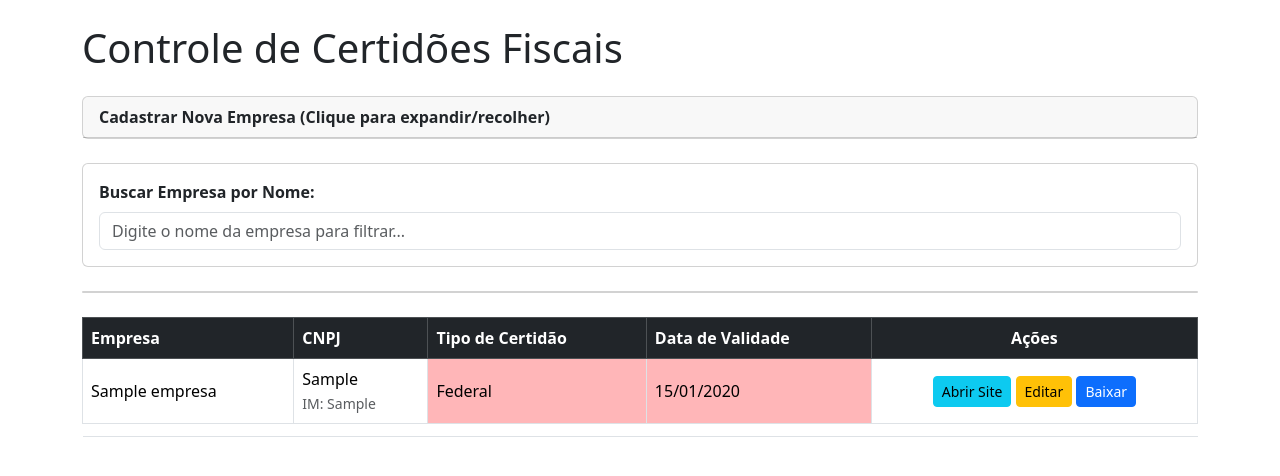
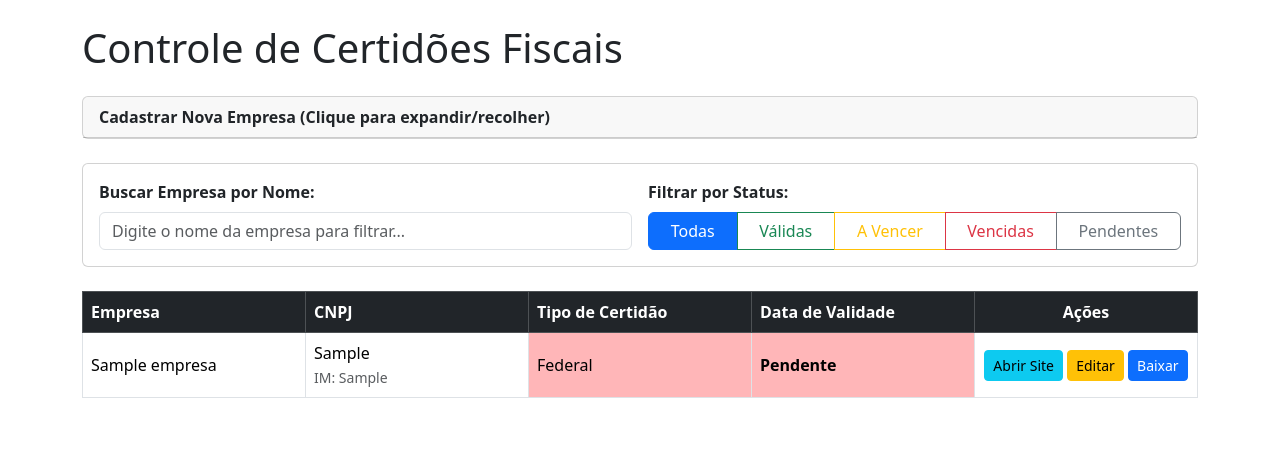
Before and after one commit to nicolasaoliveira1/CertidoesPython, a Flask app: page / in a window 1280 px wide. Shown: the part 56-532 px from the top of the page. Run offline with Flask 3, Linux system fonts and the light colour scheme; tables that the repository leaves empty hold one stand-in row (values such as "Sample post").

Commit message:
altera layout da tabela para fixo, aproveitando mais espaço. adiciona filtro de status de validade das certidoes. adiciona automação do preenchimento do cnpj, abrindo automaticamente o site especificado em automation.py

```diff
--- a/app/routes.py
+++ b/app/routes.py
@@ -1,16 +1,45 @@
-from flask import render_template, Blueprint, request, redirect, url_for, flash
+from selenium.webdriver.support.ui import WebDriverWait
+from selenium.webdriver.support import expected_conditions as EC
+from selenium.common.exceptions import TimeoutException
+from selenium import webdriver
+from selenium.webdriver.chrome.service import Service as ChromeService
+from webdriver_manager.chrome import ChromeDriverManager
+from selenium.webdriver.common.by import By
+from selenium.webdriver.chrome.options import Options
+from app.automation import SITES_CERTIDOES
+from flask import render_template, Blueprint, request, redirect, url_for, flash, jsonify
 from app import db
 from app.models import Empresa, Certidao, TipoCertidao, StatusEspecial
-from datetime import datetime
+from datetime import date, datetime, timedelta
+import time
 #esqueleto do routes para rodar a criação do banco, rotas serão definidas aqui posteriormente
 
 bp = Blueprint('main', __name__)
 
 @bp.route('/')
 def dashboard():
-    empresas = Empresa.query.order_by(Empresa.id).all()
+    status_filtro = request.args.get('status', 'todas', type=str)
+    query = db.session.query(Empresa).distinct()
 
-    return render_template('dashboard.html', empresas=empresas)
+    if status_filtro != 'todas':
+        query = query.join(Certidao)
+
+    hoje = date.today()
+
+    if status_filtro == 'validas':
+        query = query.filter(Certidao.data_validade > (hoje + timedelta(days=15)))
+    elif status_filtro == 'a_vencer':
+        query = query.filter(Certidao.data_validade.between(hoje, hoje + timedelta(days=15)))
+    elif status_filtro == 'vencidas':
+        query = query.filter(
+            (Certidao.data_validade < hoje) & (Certidao.status_especial == None)
+        )
+    elif status_filtro == 'pendentes':
+        query = query.filter(Certidao.status_especial == StatusEspecial.PENDENTE)
+
+    empresas = query.order_by(Empresa.id).all()
+
+    return render_template('dashboard.html', empresas=empresas, status_filtro=status_filtro)
 
 @bp.route('/empresa/adicionar', methods=['POST'])
 def adicionar_empresa():
@@ -87,3 +116,133 @@ def marcar_pendente(certidao_id):
         flash(f'Erro ao marcar como pendente: {e}', 'danger')
 
     return redirect(url_for('main.dashboard'))
+
+# @bp.route('/certidao/abrir_site/<int:certidao_id>')
+# def abrir_site_certidao(certidao_id):
+#     certidao = Certidao.query.get_or_404(certidao_id)
+#     tipo_certidao_chave = certidao.tipo.name
+#     info_site = SITES_CERTIDOES.get(tipo_certidao_chave, {})
+
+#     if not info_site or info_site.get('url') == '#':
+#         flash(f'Automação para a certidão {certidao.tipo.value} ainda não implementada.', 'warning')
+#         return redirect(url_for('main.dashboard'))
+
+#     cnpj_limpo = ''.join(filter(str.isdigit, certidao.empresa.cnpj))
+#     driver = None
+#     try:
+#         print("--- INICIANDO AUTOMAÇÃO ---")
+#         chrome_options = Options()
+#         chrome_options.add_argument("--incognito")
+#         chrome_options.add_argument("--start-maximized")
+
+#         driver = webdriver.Chrome(service=ChromeService(ChromeDriverManager().install()), options=chrome_options)
+
+#         print(f"1. Acessando a URL: {info_site['url']}")
+#         driver.get(info_site['url'])
+
+#         # Uma espera generosa de 20 segundos para dar tempo à página de "desenhar" seus elementos.
+#         wait = WebDriverWait(driver, 20)
+
+#         # A lógica sequencial que já funciona para os outros sites, agora funcionará para a Federal.
+
+#         if info_site.get('pre_fill_click_id'):
+#             print("Procurando pelo botão de clique prévio...")
+#             click_by_map = {'id': By.ID, 'css_selector': By.CSS_SELECTOR}
+#             click_by = click_by_map.get(info_site['pre_fill_click_by'])
+#             if click_by:
+#                 botao_inicial = wait.until(EC.element_to_be_clickable((click_by, info_site['pre_fill_click_id'])))
+#                 botao_inicial.click()
+#                 print("SUCESSO! Botão clicado.")
+#                 time.sleep(2)
+
+#         if info_site.get('cnpj_field_id') and info_site.get('by'):
+#             print("Procurando pelo campo do CNPJ...")
+#             field_by_map = {'id': By.ID, 'name': By.NAME}
+#             field_by = field_by_map.get(info_site.get('by'))
+#             if field_by:
+#                 # O WebDriverWait vai pacientemente esperar o <input name="niContribuinte"> aparecer.
+#                 campo_cnpj = wait.until(EC.visibility_of_element_located((field_by, info_site['cnpj_field_id'])))
+#                 campo_cnpj.send_keys(cnpj_limpo)
+#                 print("SUCESSO! CNPJ preenchido.")
+
+#         print("--- AUTOMAÇÃO CONCLUÍDA, AGUARDANDO USUÁRIO ---")
+#         while True:
+#             try:
+#                 driver.window_handles
+#                 time.sleep(1)
+#             except:
+#                 break
+
+#     except Exception as e:
+#         print(f"!!!!!!!!!! ERRO NO SELENIUM !!!!!!!!!!\n{e}")
+#         if driver:
+#             driver.quit()
+#         return jsonify({"status": "error", "message": "Ocorreu um erro na automação. Verifique o terminal."}), 500
+
+#     return ('', 204)
+
+@bp.route('/certidao/abrir_site/<int:certidao_id>')
+def abrir_site_certidao(certidao_id):
+    certidao = Certidao.query.get_or_404(certidao_id)
+    tipo_certidao_chave = certidao.tipo.name
+    info_site = SITES_CERTIDOES.get(tipo_certidao_chave, {})
+
+    if not info_site or info_site.get('url') == '#':
+        flash(f'Automação para a certidão {certidao.tipo.value} ainda não implementada.', 'warning')
+        return redirect(url_for('main.dashboard'))
+
+    cnpj_limpo = ''.join(filter(str.isdigit, certidao.empresa.cnpj))
+    driver = None
+    try:
+        print("--- INICIANDO AUTOMAÇÃO ---")
+        chrome_options = Options()
+        chrome_options.add_argument("--incognito")
+        chrome_options.add_argument("--start-maximized")
+
+        driver = webdriver.Chrome(service=ChromeService(ChromeDriverManager().install()), options=chrome_options)
+
+        print(f"1. Acessando a URL: {info_site['url']}")
+        driver.get(info_site['url'])
+
+        wait = WebDriverWait(driver, 20)
+
+        if info_site.get('pre_fill_click_id'):
+            print("Procurando pelo botão de clique prévio...")
+            click_by_map = {'id': By.ID, 'css_selector': By.CSS_SELECTOR}
+            click_by = click_by_map.get(info_site['pre_fill_click_by'])
+            if click_by:
+                botao_inicial = wait.until(EC.element_to_be_clickable((click_by, info_site['pre_fill_click_id'])))
+                botao_inicial.click()
+                print("SUCESSO! Botão clicado.")
+                time.sleep(2)
+
+        if info_site.get('cnpj_field_id') and info_site.get('by'):
+            print("Procurando pelo campo do CNPJ...")
+            # --- ADICIONANDO 'css_selector' AO MAPA ---
+            field_by_map = {'id': By.ID, 'name': By.NAME, 'css_selector': By.CSS_SELECTOR}
+            field_by = field_by_map.get(info_site.get('by'))
+            if field_by:
+                print("Aguardando o campo ficar totalmente interativo...")
+                campo_cnpj = wait.until(EC.element_to_be_clickable((field_by, info_site['cnpj_field_id'])))
+
+                # A ação humana que funciona
+                campo_cnpj.click()
+                campo_cnpj.send_keys(cnpj_limpo)
+
+                print("SUCESSO! CNPJ preenchido.")
+
+        print("--- AUTOMAÇÃO CONCLUÍDA, AGUARDANDO USUÁRIO ---")
+        while True:
+            try:
+                driver.window_handles
+                time.sleep(1)
+            except:
+                break
+
+    except Exception as e:
+        print(f"!!!!!!!!!! ERRO NO SELENIUM !!!!!!!!!!\n{e}")
+        if driver:
+            driver.quit()
+        return jsonify({"status": "error", "message": "Ocorreu um erro na automação. Verifique o terminal."}), 500
+
+    return ('', 204)
--- a/app/templates/base.html
+++ b/app/templates/base.html
@@ -13,6 +13,14 @@
         .status-amarelo .date-cell { background-color: #fffcaa !important; }
         .status-vermelho .date-cell { background-color: #ffb6b8 !important; }
         .status-cinza .date-cell { background-color: #e9ecef !important; }
+
+        .table-fixed-layout {
+            table-layout: fixed;
+        }
+
+        .table-fixed-layout th, .table-fixed-layout td {
+            word-wrap: break-word;
+        }
 
         .collapsible-header{
             cursor: pointer;
@@ -101,6 +109,28 @@
                 }
             });
         }
+            document.addEventListener('DOMContentLoaded', () => {
+            const botoesAbrirSite = document.querySelectorAll('.btn-abrir-site');
+
+            botoesAbrirSite.forEach(botao => {
+                botao.addEventListener('click', function(event) {
+                    event.preventDefault();
+
+                    const url = this.href;
+                    const originalText = this.innerHTML;
+
+                    this.innerHTML = '<span class="spinner-border spinner-border-sm" role="status" aria-hidden="true"></span> Abrindo...';
+                    this.disabled = true;
+
+                    fetch(url)
+                        .catch(error => console.error('Erro ao acionar a automação:', error))
+                        .finally(() => {
+                            this.innerHTML = originalText;
+                            this.disabled = false;
+                        });
+                });
+            });
+        });
     </script>
 </body>
 </html>
--- a/app/templates/dashboard.html
+++ b/app/templates/dashboard.html
@@ -54,43 +54,65 @@
 
 <div class="card mb-4">
     <div class="card-body">
-        <div class="row">
-            <div class="col-md-12">
+        <div class="row g-3 align-items-end">
+
+            <div class="col-md-6">
                 <label for="filtroEmpresa" class="form-label fw-bold">Buscar Empresa por Nome:</label>
                 <input type="search" class="form-control" id="filtroEmpresa"
                        placeholder="Digite o nome da empresa para filtrar...">
             </div>
+
+            <div class="col-md-6">
+                <form method="GET" action="{{ url_for('main.dashboard') }}">
+                    <label class="form-label fw-bold">Filtrar por Status:</label>
+                    <div class="btn-group w-100" role="group">
+                        <button type="submit" name="status" value="todas"
+                                class="btn {% if status_filtro == 'todas' %}btn-primary{% else %}btn-outline-primary{% endif %}">
+                            Todas
+                        </button>
+                        <button type="submit" name="status" value="validas"
+                                class="btn {% if status_filtro == 'validas' %}btn-success{% else %}btn-outline-success{% endif %}">
+                            Válidas
+                        </button>
+                        <button type="submit" name="status" value="a_vencer"
+                                class="btn {% if status_filtro == 'a_vencer' %}btn-warning{% else %}btn-outline-warning{% endif %}">
+                            A Vencer
+                        </button>
+                        <button type="submit" name="status" value="vencidas"
+                                class="btn {% if status_filtro == 'vencidas' %}btn-danger{% else %}btn-outline-danger{% endif %}">
+                            Vencidas
+                        </button>
+                        <button type="submit" name="status" value="pendentes"
+                                class="btn {% if status_filtro == 'pendentes' %}btn-secondary{% else %}btn-outline-secondary{% endif %}">
+                            Pendentes
+                        </button>
+                    </div>
+                </form>
+            </div>
+
         </div>
     </div>
 </div>
-<div class="card mb-4">
-    </div>
 
 <div class="table-responsive">
-    </div>
-
-
-<div class="table-responsive">
-    <table class="table table-bordered align-middle">
+    <table class="table table-bordered align-middle table-fixed-layout">
         <thead class="table-dark">
             <tr>
-                <th>Empresa</th>
-                <th>CNPJ</th>
-                <th>Tipo de Certidão</th>
-                <th>Data de Validade</th>
-                <th class="text-center">Ações</th>
+                <th class="px-2">Empresa</th>
+                <th class="px-2">CNPJ</th>
+                <th class="px-2">Tipo de Certidão</th>
+                <th class="px-2">Data de Validade</th>
+                <th class="text-center px-2">Ações</th>
             </tr>
         </thead>
         <tbody>
     {% for empresa in empresas %}
         {% for certidao in empresa.certidoes.all() %}
-                <tr class="status-{{ certidao.status }}"
-                    data-nome-empresa="{{empresa.nome}}">
+        <tr class="status-{{ certidao.status }}" data-nome-empresa="{{ empresa.nome }}">
             {% if loop.first %}
-                        <td rowspan="{{ empresa.certidoes.count() }}">{{ empresa.nome }}</td>
-                        <td rowspan="{{ empresa.certidoes.count() }}">
+                <td rowspan="{{ empresa.certidoes.count() }}" class="px-2">{{ empresa.nome }}</td>
+                <td rowspan="{{ empresa.certidoes.count() }}" class="px-2">
                     {{ empresa.cnpj }}
-
                     {% if empresa.inscricao_mobiliaria %}
                         <br>
                         <small class="text-muted">IM: {{ empresa.inscricao_mobiliaria }}</small>
@@ -98,36 +120,42 @@
                 </td>
             {% endif %}
 
-                    <td class="date-cell">{{ certidao.tipo.value }}</td>
-                    <td class="date-cell">
-                        {% if certidao.status_especial == 'PENDENTE' %}
-                            <span class="fw-bold">Pendente</span>
+            <td class="date-cell px-2">{{ certidao.tipo.value }}</td>
+            <td class="date-cell px-2">
+                {% if certidao.status_especial and certidao.status_especial.value == 'Pendente' %}
+                    <span class="fw-semibold">Pendente</span>
                 {% else %}
-                            {{ certidao.data_validade.strftime('%d/%m/%Y') if certidao.data_validade else 'Pendente' }}
+                    {{ certidao.data_validade.strftime('%d/%m/%Y') if certidao.data_validade else 'Não definida' }}
                 {% endif %}
             </td>
-                    <td class="text-center">
-                        <button class="btn btn-sm btn-info">Abrir Site</button>
+            <td class="text-center px-2">
+                <a href="{{ url_for('main.abrir_site_certidao', certidao_id=certidao.id) }}"
+                    class="btn btn-sm btn-info btn-abrir-site">
+                    Abrir Site
+                </a>
                 <button class="btn btn-sm btn-warning"
                         data-bs-toggle="modal"
                         data-bs-target="#editModal"
-                                data-certidao-id="{{certidao.id}}"
-                                data-certidao-info="{{certidao.tipo.value}} - {{certidao.empresa.nome}}">
+                        data-certidao-id="{{ certidao.id }}"
+                        data-certidao-info="{{ certidao.tipo.value }} - {{ certidao.empresa.nome }}">
                     Editar
                 </button>
                 <button class="btn btn-sm btn-primary">Baixar</button>
             </td>
         </tr>
         {% endfor %}
+        {% if not loop.last %}
             <tr class="company-group-separator">
                 <td colspan="5"></td>
             </tr>
+        {% endif %}
     {% else %}
         <tr>
             <td colspan="5" class="text-center">Nenhuma empresa cadastrada ainda.</td>
         </tr>
     {% endfor %}
 </tbody>
+
     </table>
 </div>
 
```
Also changed, not shown: app/automation.py (added, +29 -0 lines). Lines whose indentation alone changed are shown as unchanged.
